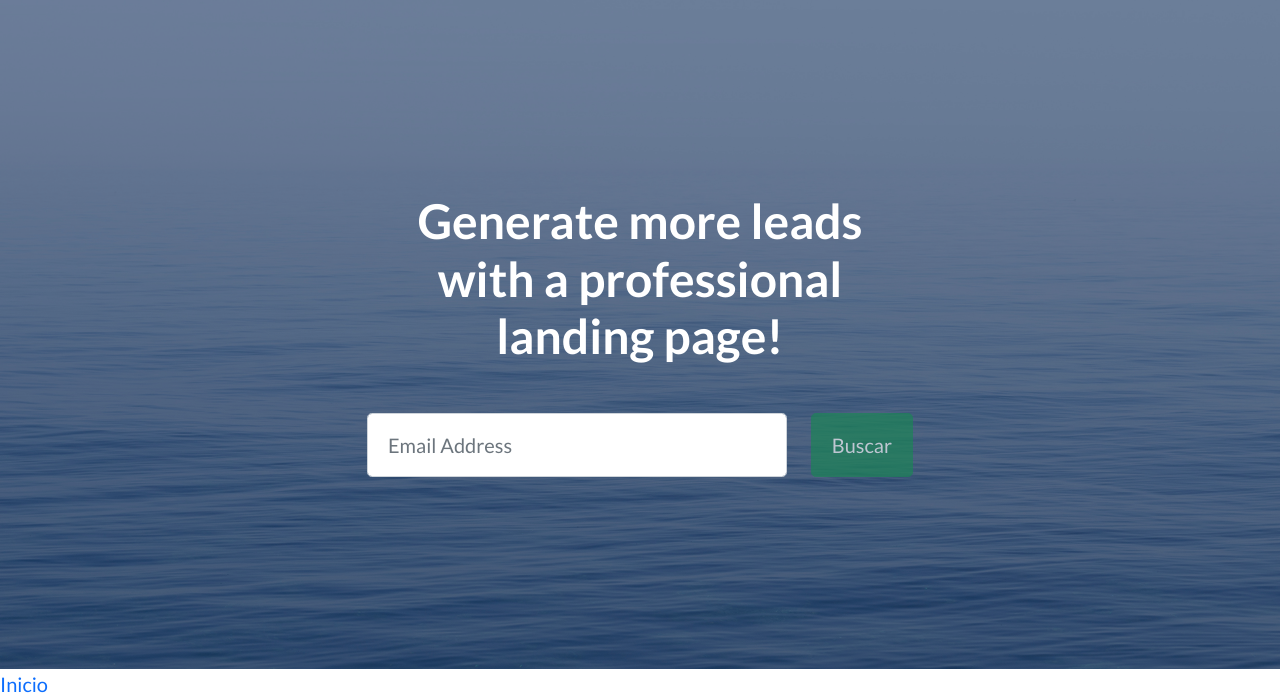
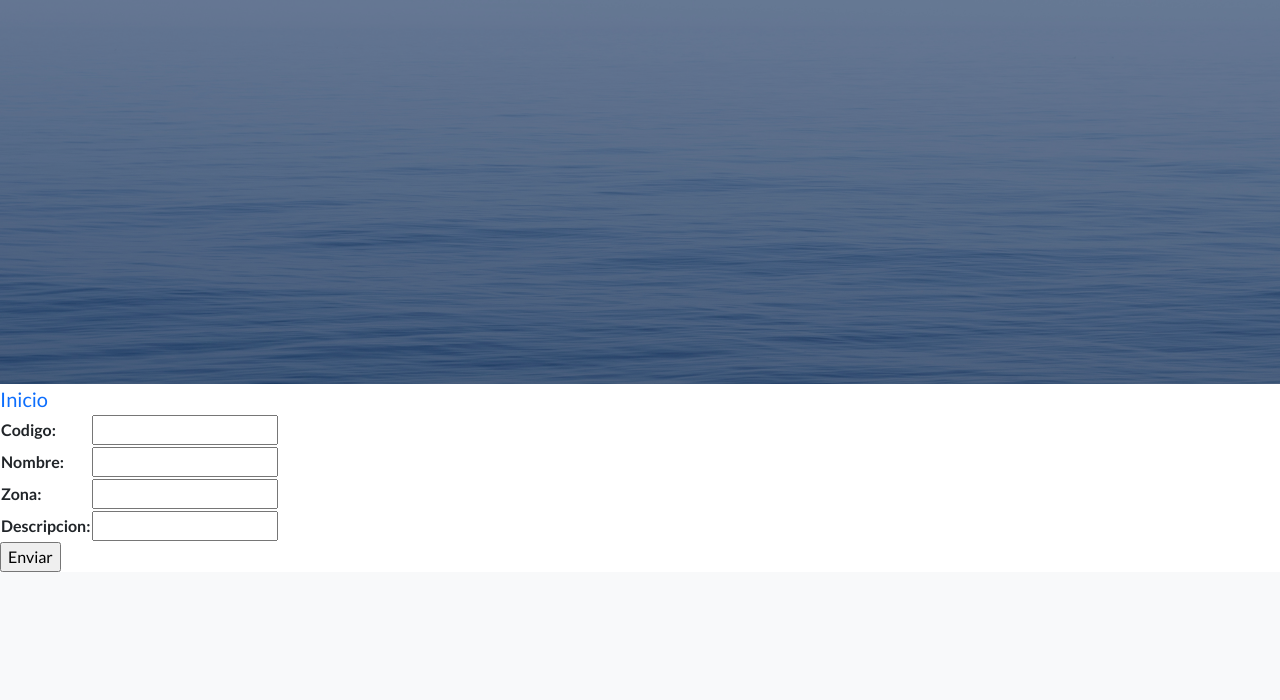
Before and after one commit to YaninaCharas/blog, a Django app: page /Appblog/provincias in a window 1280 px wide. Shown: the part 66-766 px from the top of the page. After the commit the page ends 638 px from the top, so only its background shows below. Run offline with Django 4.2, Linux system fonts and the light colour scheme; some libraries are stand-ins or nearby versions.

Commit message:
modifique la barra de navegacion, agregue comentarios para ver juntas en las paginas formulario_base y forms

```diff
--- a/Appblog/forms.py
+++ b/Appblog/forms.py
@@ -1,11 +1,13 @@
+#Tenemos que revisar la key de los modelos para poder relacionarlos
+
 #from socket import fromshare
 from django import forms
 
 # Acá van los formularios
 class FormularioProvincias(forms.Form):
+    codigo=forms.IntegerField()
     nombre=forms.CharField()
     zona=forms.CharField()
-    codigo=forms.IntegerField()
     descripcion=forms.CharField()
 
 class FormularioActividades(forms.Form):
--- a/templates/formulario_base.html
+++ b/templates/formulario_base.html
@@ -1,3 +1,5 @@
+<!--Creo que tenemos que tener como formulario base el index.html siempre-->
+<!--Por lo cual lo que esta aca deberia estar en el index.html-->
 {% extends 'index.html' %}
 
 {% block 'contenido-variable' %}
--- a/templates/formulario_provincias.html
+++ b/templates/formulario_provincias.html
@@ -1,5 +1,7 @@
 {% extends 'formulario_base.html' %}
+
 
 {% block formulario_especifico %}
     {{ formulario_provincia.as_table }}
+<!--    Esta es la pagina de provincias-->
 {% endblock %}
--- a/templates/index.html
+++ b/templates/index.html
@@ -30,55 +30,57 @@
         </nav>
         <!-- Masthead-->
         <header class="masthead">
-            <div class="container position-relative">
-                <div class="row justify-content-center">
-                    <div class="col-xl-6">
-                        <div class="text-center text-white">
-                            <!-- Page heading-->
-                            <h1 class="mb-5">Generate more leads with a professional landing page!</h1>
-                            <!-- Signup form-->
-                            <!-- * * * * * * * * * * * * * * *-->
-                            <!-- * * SB Forms Contact Form * *-->
-                            <!-- * * * * * * * * * * * * * * *-->
-                            <!-- This form is pre-integrated with SB Forms.-->
-                            <!-- To make this form functional, sign up at-->
-                            <!-- https://startbootstrap.com/solution/contact-forms-->
-                            <!-- to get an API token!-->
-                            <form class="form-subscribe" id="contactForm" data-sb-form-api-token="API_TOKEN">
-                                <!-- Email address input-->
-                                <div class="row">
-                                    <div class="col">
-                                        <input class="form-control form-control-lg" id="emailAddress" type="email" placeholder="Email Address" data-sb-validations="required,email" />
-                                        <div class="invalid-feedback text-white" data-sb-feedback="emailAddress:required">Email Address is required.</div>
-                                        <div class="invalid-feedback text-white" data-sb-feedback="emailAddress:email">Email Address Email is not valid.</div>
-                                    </div>
-                                    <div class="col-auto"><button class="btn btn-success btn-lg disabled" id="submitButton" type="submit">Buscar</button></div>
-                                </div>
-                                <!-- Submit success message-->
-                                <!---->
-                                <!-- This is what your users will see when the form-->
-                                <!-- has successfully submitted-->
-                                <div class="d-none" id="submitSuccessMessage">
-                                    <div class="text-center mb-3">
-                                        <div class="fw-bolder">Form submission successful!</div>
-                                        <p>To activate this form, sign up at</p>
-                                        <a class="text-white" href="https://startbootstrap.com/solution/contact-forms">https://startbootstrap.com/solution/contact-forms</a>
-                                    </div>
-                                </div>
-                                <!-- Submit error message-->
-                                <!---->
-                                <!-- This is what your users will see when there is-->
-                                <!-- an error submitting the form-->
-                                <div class="d-none" id="submitErrorMessage"><div class="text-center text-danger mb-3">Error sending message!</div></div>
-                            </form>
-                        </div>
-                    </div>
-                </div>
-            </div>
+<!--            <div class="container position-relative">-->
+<!--                <div class="row justify-content-center">-->
+<!--                    <div class="col-xl-6">-->
+<!--                        <div class="text-center text-white">-->
+<!--                            &lt;!&ndash; Page heading&ndash;&gt;-->
+<!--                            <h1 class="mb-5">Generate more leads with a professional landing page!</h1>-->
+<!--                            &lt;!&ndash; Signup form&ndash;&gt;-->
+<!--                            &lt;!&ndash; * * * * * * * * * * * * * * *&ndash;&gt;-->
+<!--                            &lt;!&ndash; * * SB Forms Contact Form * *&ndash;&gt;-->
+<!--                            &lt;!&ndash; * * * * * * * * * * * * * * *&ndash;&gt;-->
+<!--                            &lt;!&ndash; This form is pre-integrated with SB Forms.&ndash;&gt;-->
+<!--                            &lt;!&ndash; To make this form functional, sign up at&ndash;&gt;-->
+<!--                            &lt;!&ndash; https://startbootstrap.com/solution/contact-forms&ndash;&gt;-->
+<!--                            &lt;!&ndash; to get an API token!&ndash;&gt;-->
+<!--                            <form class="form-subscribe" id="contactForm" data-sb-form-api-token="API_TOKEN">-->
+<!--                                &lt;!&ndash; Email address input&ndash;&gt;-->
+<!--                                <div class="row">-->
+<!--                                    <div class="col">-->
+<!--                                        <input class="form-control form-control-lg" id="emailAddress" type="email" placeholder="Email Address" data-sb-validations="required,email" />-->
+<!--                                        <div class="invalid-feedback text-white" data-sb-feedback="emailAddress:required">Email Address is required.</div>-->
+<!--                                        <div class="invalid-feedback text-white" data-sb-feedback="emailAddress:email">Email Address Email is not valid.</div>-->
+<!--                                    </div>-->
+<!--                                    <div class="col-auto"><button class="btn btn-success btn-lg disabled" id="submitButton" type="submit">Buscar</button></div>-->
+<!--                                </div>-->
+<!--                                &lt;!&ndash; Submit success message&ndash;&gt;-->
+<!--                                &lt;!&ndash;&ndash;&gt;-->
+<!--                                &lt;!&ndash; This is what your users will see when the form&ndash;&gt;-->
+<!--                                &lt;!&ndash; has successfully submitted&ndash;&gt;-->
+<!--                                <div class="d-none" id="submitSuccessMessage">-->
+<!--                                    <div class="text-center mb-3">-->
+<!--                                        <div class="fw-bolder">Form submission successful!</div>-->
+<!--                                        <p>To activate this form, sign up at</p>-->
+<!--                                        <a class="text-white" href="https://startbootstrap.com/solution/contact-forms">https://startbootstrap.com/solution/contact-forms</a>-->
+<!--                                    </div>-->
+<!--                                </div>-->
+<!--                                &lt;!&ndash; Submit error message&ndash;&gt;-->
+<!--                                &lt;!&ndash;&ndash;&gt;-->
+<!--                                &lt;!&ndash; This is what your users will see when there is&ndash;&gt;-->
+<!--                                &lt;!&ndash; an error submitting the form&ndash;&gt;-->
+<!--                                <div class="d-none" id="submitErrorMessage"><div class="text-center text-danger mb-3">Error sending message!</div></div>-->
+<!--                            </form>-->
+<!--                        </div>-->
+<!--                    </div>-->
+<!--                </div>-->
+<!--            </div>-->
         </header>
 
         <!--ACÁ VA LO NUESTRO-->
         <main>
+
+
             {% block 'contenido-variable' %}
             {% endblock %}
 
```
